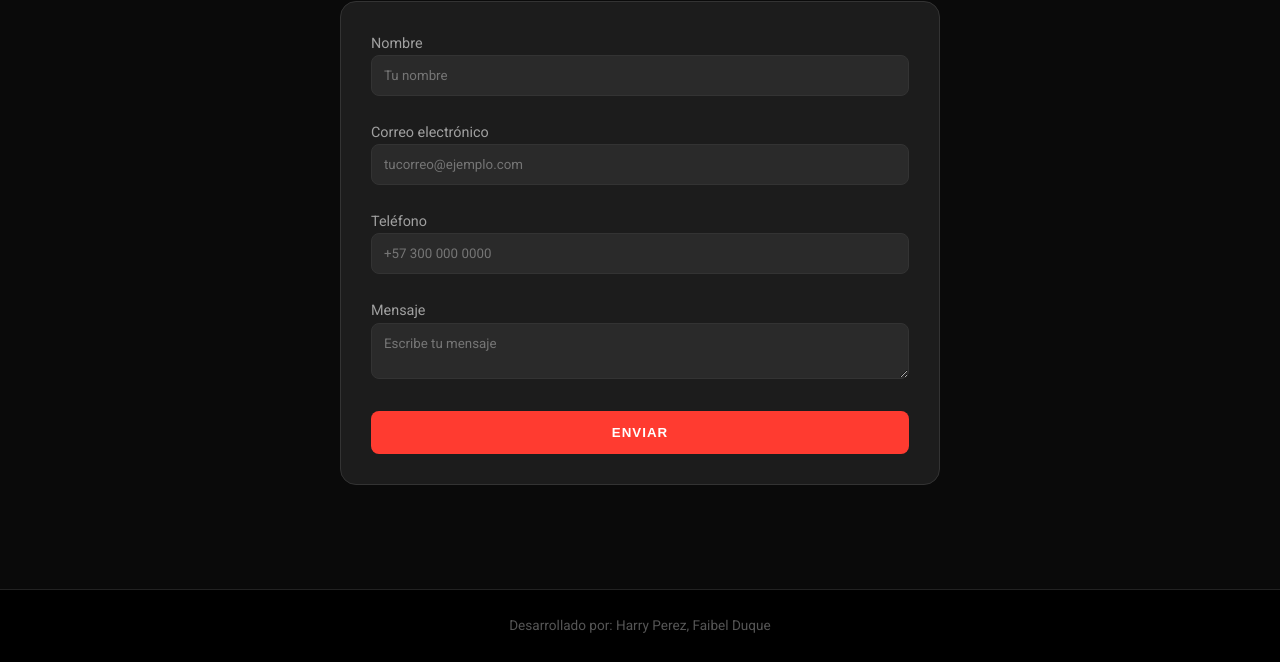
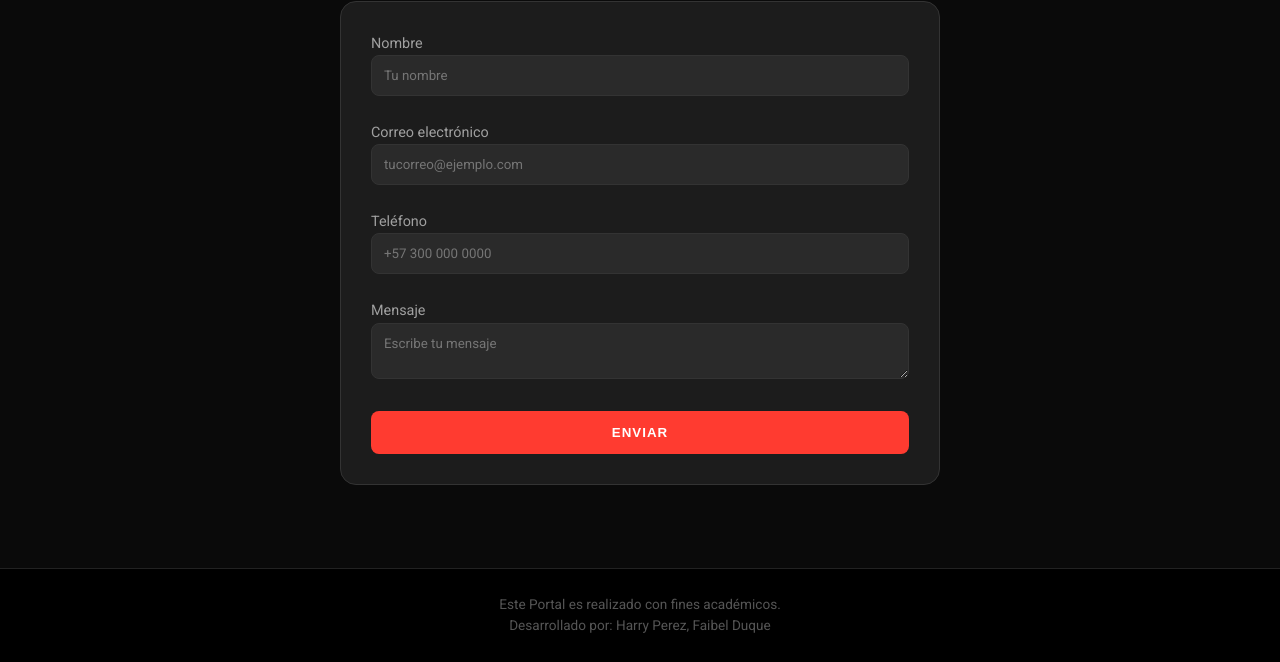
Before and after one commit to Harryh10/gargola-motors, a plain HTML site: page contacto.html in a window 1280 px wide. Shown: the part 138-800 px from the top of the page. Drawn offline with Linux system fonts and the light colour scheme.

Commit message:
Update contacto.html
Updated footer to include academic purpose note.

```diff
--- a/contacto.html
+++ b/contacto.html
@@ -46,6 +46,11 @@
     </form>
   </main>
 
-  <footer><div class='container'>Desarrollado por: Harry Perez, Faibel Duque</div></footer>
+  <footer>
+  <div class='container'>
+    Este Portal es realizado con fines académicos.<br>
+    Desarrollado por: Harry Perez, Faibel Duque
+  </div>
+</footer>
 </body>
 </html>
```
